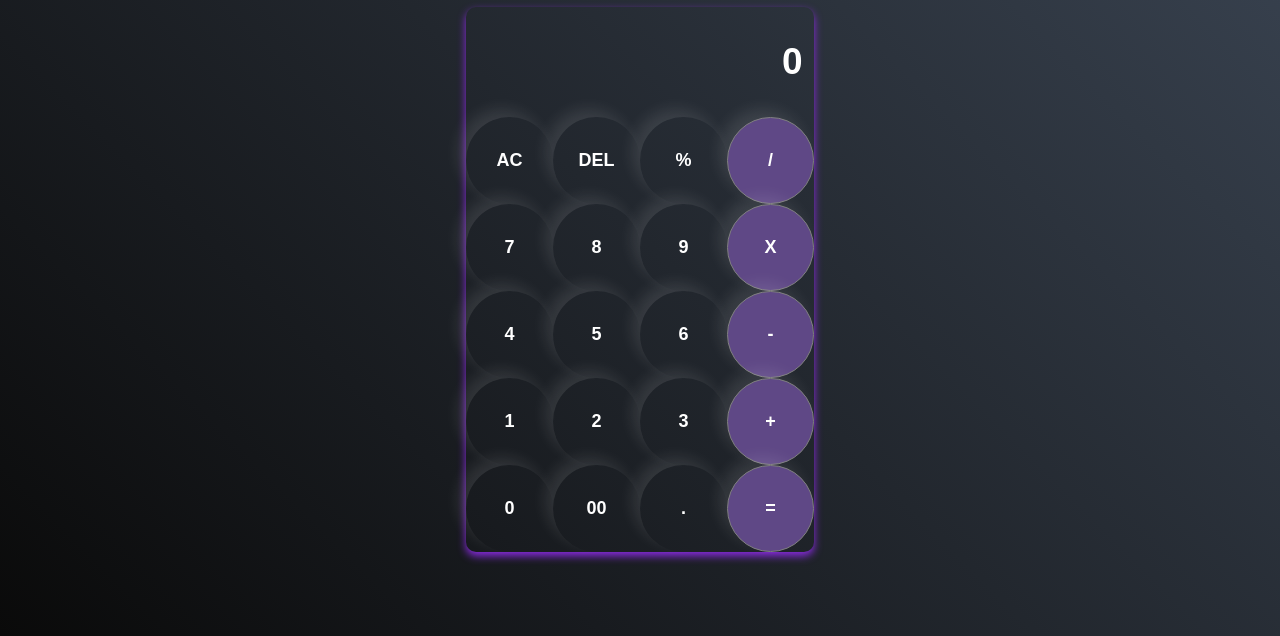
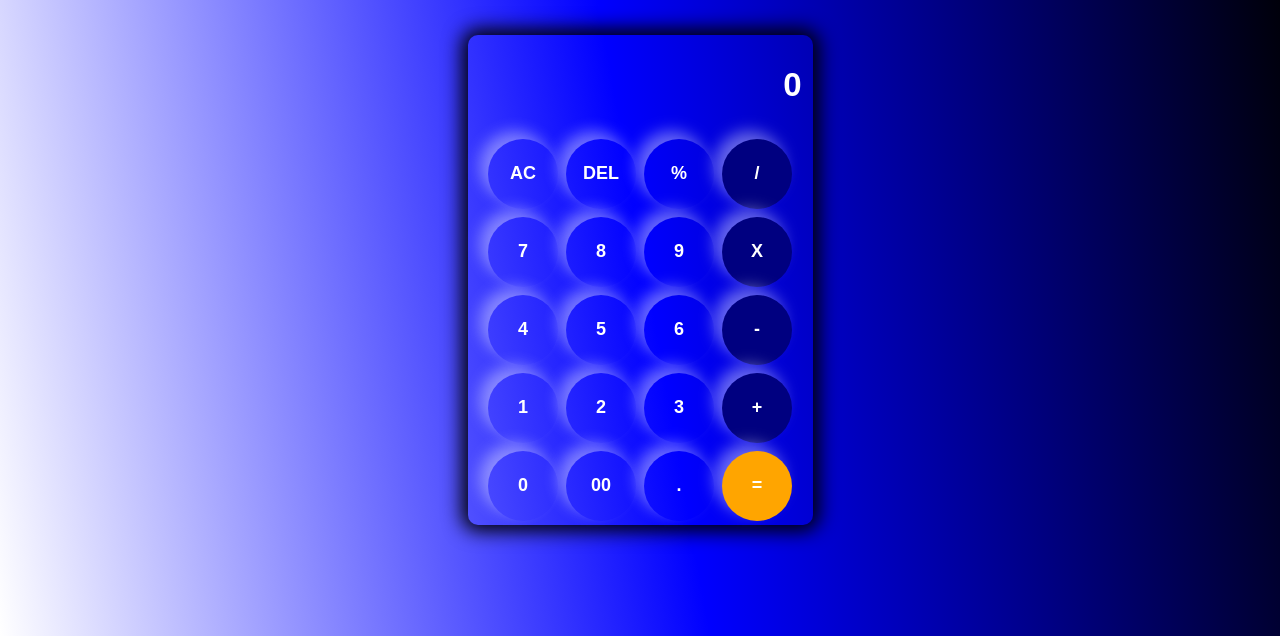
Before and after one commit to mdjunayed1480/calculator, a plain HTML site: page index.html in a window 1280 px wide. Shown: the part 164-800 px from the top of the page. Drawn offline with Linux system fonts and the light colour scheme.

Commit message:
Update style.css

```diff
--- a/style.css
+++ b/style.css
@@ -1,8 +1,7 @@
 *{
-    margin:0;
+    margin: 0;
     padding: 0;
 }
-
 body{
     width: 100%;
     height: 100vh;
@@ -10,63 +9,67 @@ body{
     justify-content: center;
     align-items: center;
     overflow: hidden;
-    background: linear-gradient(45deg, #0a0a0a, #3a4452);
+    background-image: linear-gradient(-460deg,black,blue,white);
 }
-
+h1{
+    text-align: center;
+    color: white;
+}
 .card{
     margin: 0 auto;
-    max-width: 350px;
+    max-width: 550px;
     text-align: center;
     margin-top: 50px;
-    box-shadow: 0px 4px 8px 0px blueviolet;
-    transition: 0.3s;
+    box-shadow: 0 0 19px 06px black;
+    transition: 0.5s;
     font-size: 0px;
     border-radius: 10px;
 }
+
 .card:hover{
-    box-shadow: 0px 19px 35px 0px silver;
+    box-shadow: 0 0 20px 8px silver;
 }
-
 #result{
-    height: 110px;
+    height: 100px;
     width: 335px;
-    font-size: 37px;
-    font-weight: bold;
+    background: transparent;
+    border: none;
     text-align: right;
+    font-size: 33px;
+    letter-spacing: 6px;
     padding: 0px 5px;
-    letter-spacing: 5px;
-    background: transparent;
+    color: white;
     border-radius: 10px;
-    border: none;
-    color: #fff;
+    font-weight: bolder;
 }
-#result::placeholder{
+.cal-head h1{
+    text-align: center;
+    color: white;
+}
+.cal-head input::placeholder{
     color: white;
 }
 
 .btn{
+    margin: 4px;
+    width: 70px;
+    height: 70px;
     border: none;
-    width: 87px;
-    height: 87px;
     font-weight: bold;
     font-size: 18px;
-    box-shadow: -8px -8px 15px rgba(255, 255, 255, 0.1);
+    box-shadow: -8px -8px 15px rgb(255,255,255,0.4);
+    color: white;
     background: transparent;
-    color: white;
+    transition: .5s;
     border-radius: 50%;
 }
-.btn1{
-    background-color: #5f4886;
-    border: 1.2px solid gray;
+.btn:hover{
+    background: black;
 }
 
-.btn:hover{
-    background-color: tomato;
+.btn1{
+    background: navy;
 }
-.btn-2{
-    background: orange ;
+.btn2{
+    background: orange;
 }
-
-.btn-2:hover{
-    background: red;
-}
```
